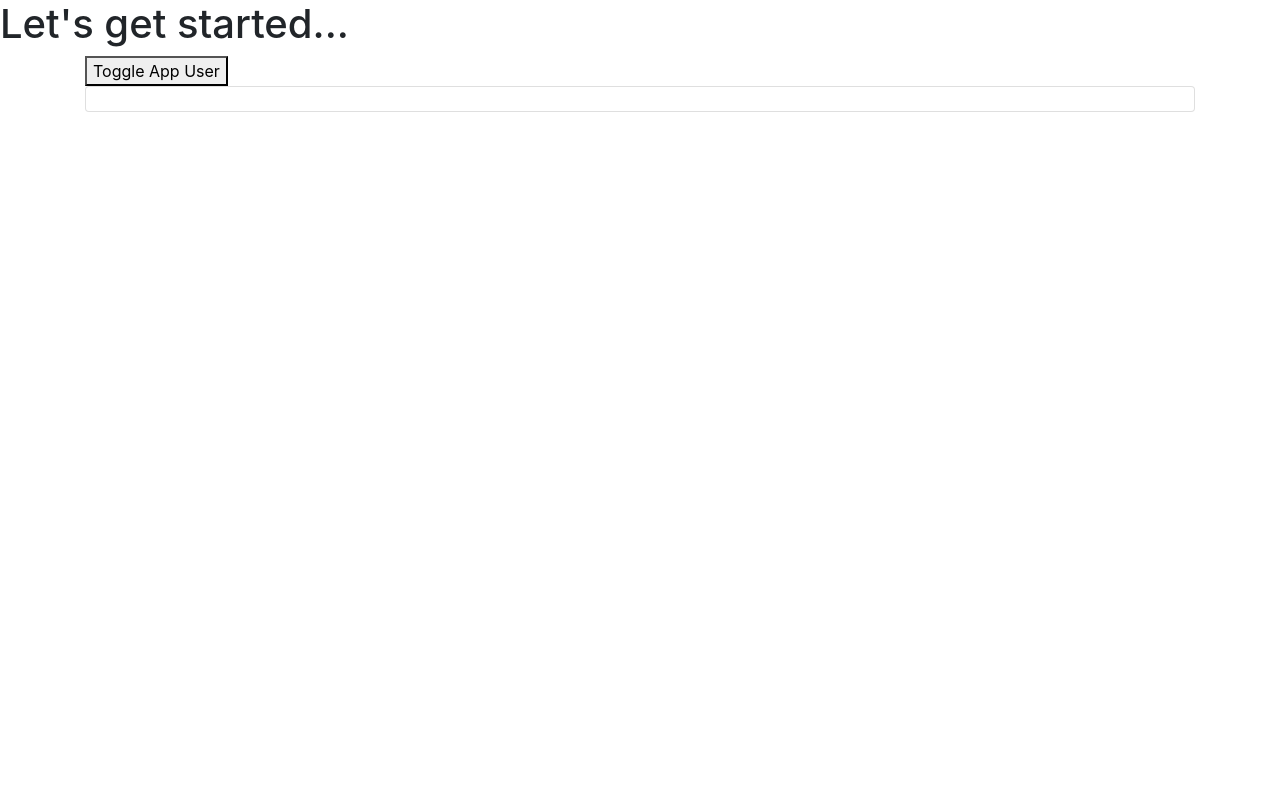
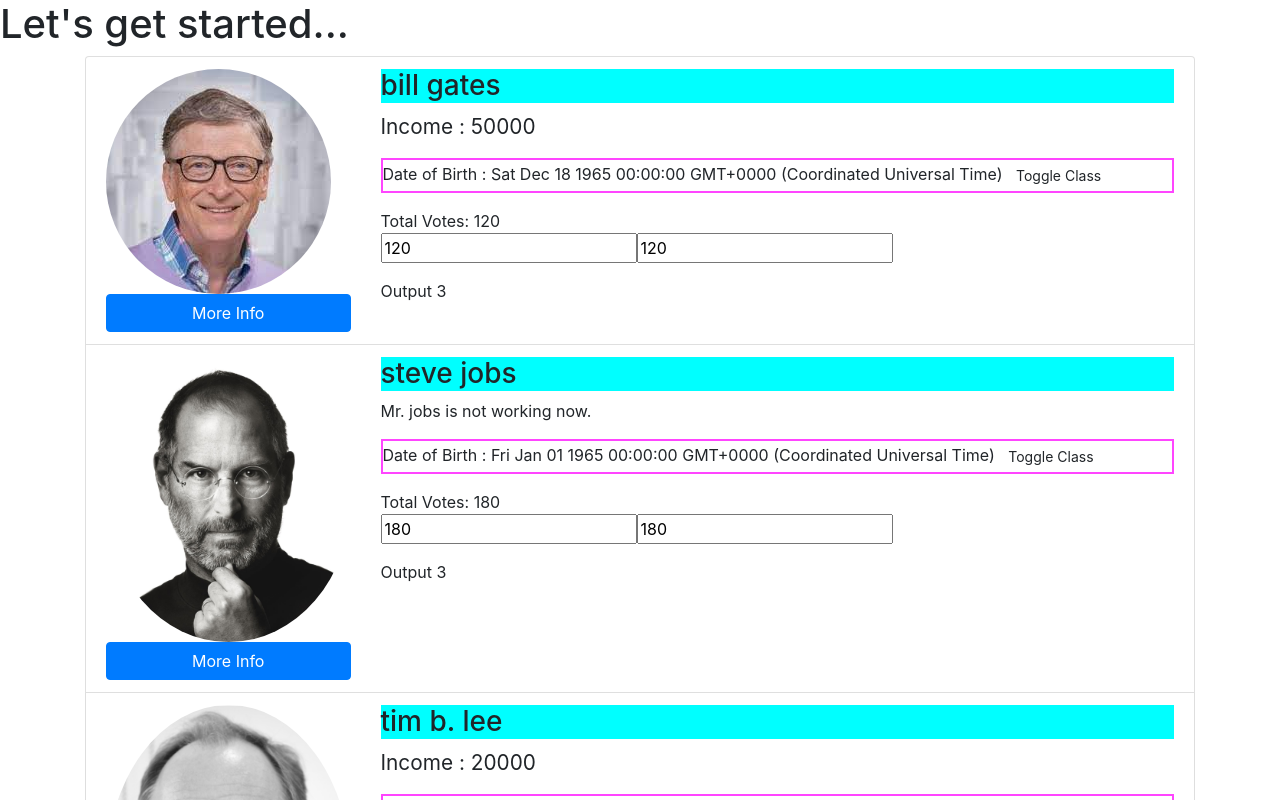
Before and after one commit to synergy2411/ng-tcs, an Angular app in the folder demo/users-app/: page / in a window 1280 px wide. Shown: the top 800 px of the page. Built offline with nearby package versions, Linux system fonts and the light colour scheme.

Commit message:
basic app highlight directive added

```diff
--- a/demo/users-app/src/app/app.module.ts
+++ b/demo/users-app/src/app/app.module.ts
@@ -4,10 +4,12 @@
 import { AppComponent } from './app.component';
 import { UsersComponent } from './components/users/users.component';
 import { UserComponent } from './components/users/user/user.component';
+import { HighlightDirective } from './directives/highlight.directive';
 
 @NgModule({
   declarations: [   // Components | Directives | Pipes
-    AppComponent, UsersComponent, UserComponent
+    AppComponent, UsersComponent, UserComponent,
+    HighlightDirective
   ],
   imports: [        // Modules - Built-in | Custom
     BrowserModule,
--- a/demo/users-app/src/app/components/users/user/user.component.css
+++ b/demo/users-app/src/app/components/users/user/user.component.css
@@ -0,0 +1,8 @@
+.my-border{
+  border : 2px #ff45ff solid;
+}
+
+.my-feature{
+  font-size: 1.2em;
+  font-weight: bold;
+}
--- a/demo/users-app/src/app/components/users/user/user.component.html
+++ b/demo/users-app/src/app/components/users/user/user.component.html
@@ -8,12 +8,18 @@
     </div>
   </div>
   <div class="col-sm-9 col-md-9">
-    <h4>Title from Parent : {{ title }}</h4>
-    <h3>{{ user.firstName }} {{ user.lastName }}</h3>
-    <p>Income : <span [innerHTML]="user.income"></span></p>
-    <p>Date of Birth : {{ user.dob }}</p>
+
+    <h3 app-highlight >{{ user.firstName }} {{ user.lastName }}</h3>
+
+    <p *ngIf="user.isWorking; else ElseTemplate" [ngStyle]="myDynamicStyle">Income : <span [innerHTML]="user.income"></span></p>
+
+    <!-- <p [ngClass]="['my-border', 'my-feature']" class="my-border my-feature">Date of Birth : {{ user.dob }}</p> -->
+    <p [ngClass]="myDynamicClass">Date of Birth : {{ user.dob }}
+      <button class="btn btn-default btn-sm" (click)="onToggle()">Toggle Class</button>
+    </p>
+
     <p>
-      Total Votes: {{ user.vote }}
+      Total Votes: {{ user.vote }} <br>
       <input
         type="number"
         [value]="user.vote"
@@ -22,7 +28,17 @@
       <input type="number" [(ngModel)]="user.vote" />
       <ng-content></ng-content>
     </p>
+    <div [ngSwitch]="num">
+      <div *ngSwitchCase="98">Output 1</div>
+      <div *ngSwitchCase="99">Output 2</div>
+      <div *ngSwitchCase="101">Output 3</div>
+      <div *ngSwitchDefault>Default Output</div>
+    </div>
   </div>
 </div>
 
+<ng-template #ElseTemplate>
+  <p>Mr. {{user.lastName}} is not working now.</p>
+</ng-template>
+
 <ng-content select="footer"></ng-content>
--- a/demo/users-app/src/app/components/users/user/user.component.ts
+++ b/demo/users-app/src/app/components/users/user/user.component.ts
@@ -13,7 +13,14 @@
   @Input() user : User
   @Input() title : string
   @Output() childEvent = new EventEmitter<User>()
+  myDynamicClass = {'my-border' : true, 'my-feature' : false}
+  myDynamicStyle = { fontSize : "1.3em" }
+  num = 101;
 
+  onToggle(){
+    this.myDynamicClass['my-border'] = !this.myDynamicClass['my-border']
+    this.myDynamicClass['my-feature'] = !this.myDynamicClass['my-feature']
+  }
   onEventFire(){
     this.childEvent.emit(this.user)
   }
--- a/demo/users-app/src/app/components/users/users.component.html
+++ b/demo/users-app/src/app/components/users/users.component.html
@@ -1,10 +1,12 @@
 <div class="container">
-  <button (click)="showUser = !showUser">Toggle App User</button>
+  <!-- <button (click)="showUser = !showUser">Toggle App User</button> -->
 <ul class="list-group">
-  <li class="list-group-item">
-
-
-    <app-user *ngIf="showUser"
+  <li class="list-group-item" *ngFor="let user of users; first as isFirst; last as isLast; even as isEven; odd as isOdd; index as i">
+    <!-- is this First? {{ isFirst }} | Is this Last? {{ isLast }} <br>
+    Is this Even? {{ isEven }} | Is this Odd? {{ isOdd }} <br>
+    Index : {{ i }} -->
+    <!-- <app-user *ngIf="showUser" -->
+    <app-user
       (childEvent) ="onMoreInfo($event)"
       [user]="user" [title]="title" >
 
--- a/demo/users-app/src/app/components/users/users.component.ts
+++ b/demo/users-app/src/app/components/users/users.component.ts
@@ -10,10 +10,10 @@
 export class UsersComponent implements OnInit{
   title = "The title"
   showUser = false;
-  user : User;
+  users : User[];
 
   ngOnInit(){
-    this.user = USER_DATA;
+    this.users = USER_DATA;
   }
 
   onMoreInfo(usr : User){
--- a/demo/users-app/src/app/data/mock.ts
+++ b/demo/users-app/src/app/data/mock.ts
@@ -1,6 +1,7 @@
 import { User } from "../model/user";
 
-export const USER_DATA : User =  {
+export const USER_DATA : User[] =  [
+  {
   firstName : "bill",
   lastName : "gates",
   income : 50000,
@@ -9,4 +10,25 @@
   dob : new Date("Dec 18, 1965"),
   image : "assets/images/bill.jpg",
   vote : 120
+},
+  {
+  firstName : "steve",
+  lastName : "jobs",
+  income : 0,
+  isWorking : false,
+  company : "Apple",
+  dob : new Date("Jan 1, 1965"),
+  image : "assets/images/steve.jpg",
+  vote : 180
+},
+  {
+  firstName : "tim b.",
+  lastName : "lee",
+  income : 20000,
+  isWorking : true,
+  company : "World Wide Web",
+  dob : new Date("Aug 4, 1965"),
+  image : "assets/images/tim.png",
+  vote : 90
 }
+]
--- /dev/null
+++ b/demo/users-app/src/app/directives/highlight.directive.ts
@@ -0,0 +1,16 @@
+import { Directive, ElementRef } from '@angular/core'
+
+@Directive({
+  selector : "[app-highlight]"
+})
+export class HighlightDirective{
+
+  constructor(private elRef : ElementRef){
+    this.elRef.nativeElement.style.backgroundColor = "aqua";
+  }
+}
+
+
+// <app-highlight> </app-highlight>
+// <div app-highlight> </div>
+// <div class="app-highlight"></div>
```
Also changed, not shown: demo/users-app/src/assets/images/steve.jpg (added), demo/users-app/src/assets/images/tim.png (added).
